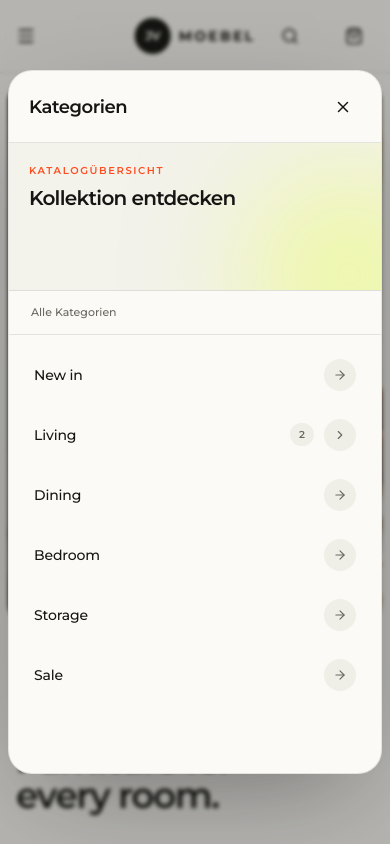
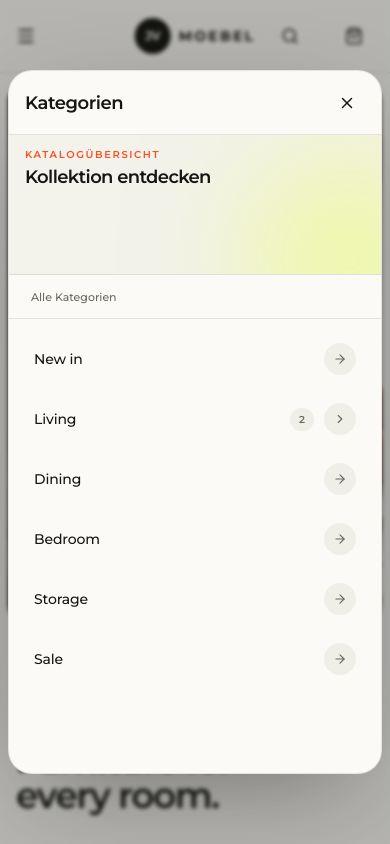
Before and after one commit to AutomatonSoft/jvmoebel-shopware-front, a Next.js app: page / in a window 390 px wide. Both pictures are taken after a click on the button "Kategorien öffnen". Shown: the top 844 px of the page. Built offline with nearby package versions, Linux system fonts and the light colour scheme.

Commit message:
fix(header): compact mobile category modal header

```diff
--- a/src/features/storefront-shell/components/category-menu.tsx
+++ b/src/features/storefront-shell/components/category-menu.tsx
@@ -132,7 +132,7 @@ export function CategoryMenu({ navigation }: CategoryMenuProps) {
         <Dialog.Backdrop className="fixed inset-0 z-60 min-h-dvh bg-foreground/30 backdrop-blur-[2px] transition-opacity duration-200 data-ending-style:opacity-0 data-starting-style:opacity-0 supports-[-webkit-touch-callout:none]:absolute" />
         <Dialog.Viewport className="fixed inset-0 z-70 flex min-h-dvh items-center justify-center overflow-y-auto p-2 sm:p-6">
           <Dialog.Popup className="relative flex h-[min(44rem,calc(100dvh-1rem))] w-full max-w-4xl flex-col overflow-hidden rounded-[1.5rem] border border-foreground/10 bg-background shadow-[0_32px_100px_-32px_rgba(21,21,19,0.45)] transition-[transform,opacity] duration-200 ease-out data-ending-style:translate-y-2 data-ending-style:scale-[.99] data-ending-style:opacity-0 data-starting-style:translate-y-2 data-starting-style:scale-[.99] data-starting-style:opacity-0 sm:h-[min(42rem,calc(100dvh-3rem))] sm:rounded-[1.75rem]">
-            <div className="flex min-h-18 shrink-0 items-center justify-between gap-4 border-b border-foreground/10 px-5 py-3 sm:px-6">
+            <div className="flex min-h-16 shrink-0 items-center justify-between gap-4 border-b border-foreground/10 px-4 py-2 sm:min-h-18 sm:px-6 sm:py-3">
               <div className="min-w-0">
                 <Dialog.Title className="text-lg font-semibold tracking-[-0.025em]">
                   Kategorien
@@ -163,7 +163,7 @@ export function CategoryMenu({ navigation }: CategoryMenuProps) {
             </div>
 
             <div className="grid min-h-0 flex-1 lg:grid-cols-[15rem_minmax(0,1fr)]">
-              <aside className="relative shrink-0 overflow-hidden border-b border-border bg-secondary/70 px-5 py-5 text-foreground lg:border-r lg:border-b-0 lg:px-6 lg:py-7">
+              <aside className="relative shrink-0 overflow-hidden border-b border-border bg-secondary/70 px-4 py-3 text-foreground sm:px-5 sm:py-5 lg:border-r lg:border-b-0 lg:px-6 lg:py-7">
                 <div
                   aria-hidden="true"
                   className="pointer-events-none absolute -right-16 -bottom-20 size-48 rounded-full bg-accent/55 blur-3xl"
@@ -172,7 +172,7 @@ export function CategoryMenu({ navigation }: CategoryMenuProps) {
                 <div className="relative">
                   {currentCategory && (
                     <button
-                      className="-ml-2 mb-6 inline-flex h-8 items-center gap-1.5 rounded-full px-2 text-xs font-medium text-muted-foreground transition-colors hover:bg-background/80 hover:text-foreground focus-visible:ring-2 focus-visible:ring-primary"
+                      className="-ml-2 mb-3 inline-flex h-7 items-center gap-1.5 rounded-full px-2 text-xs font-medium text-muted-foreground transition-colors hover:bg-background/80 hover:text-foreground focus-visible:ring-2 focus-visible:ring-primary sm:mb-6 sm:h-8"
                       onClick={goBack}
                       type="button"
                     >
@@ -181,23 +181,23 @@ export function CategoryMenu({ navigation }: CategoryMenuProps) {
                     </button>
                   )}
 
-                  <p className="mb-2 text-[0.625rem] font-semibold tracking-[0.16em] text-primary uppercase">
+                  <p className="mb-1 text-[0.625rem] font-semibold tracking-[0.16em] text-primary uppercase sm:mb-2">
                     {currentCategory
                       ? "Aktuelle Kategorie"
                       : "Katalogübersicht"}
                   </p>
-                  <h2 className="text-xl leading-tight font-semibold tracking-[-0.035em] text-balance sm:text-2xl">
+                  <h2 className="text-lg leading-tight font-semibold tracking-[-0.035em] text-balance sm:text-2xl">
                     {currentCategory?.label ?? "Kollektion entdecken"}
                   </h2>
                   {currentCategory && (
-                    <p className="mt-3 max-w-xs text-xs leading-5 text-muted-foreground sm:text-sm sm:leading-6">
+                    <p className="mt-1.5 max-w-xs text-xs leading-5 text-muted-foreground sm:mt-3 sm:text-sm sm:leading-6">
                       {getChildrenLabel(currentItems.length)}
                     </p>
                   )}
 
                   {currentCategory && (
                     <Dialog.Close
-                      className="group/view mt-6 inline-flex min-h-10 items-center gap-2 rounded-full bg-primary px-4 py-2 text-xs font-semibold text-primary-foreground transition-[background,color,transform] hover:bg-destructive focus-visible:ring-2 focus-visible:ring-primary focus-visible:ring-offset-2 focus-visible:ring-offset-secondary motion-safe:active:scale-[.98]"
+                      className="group/view mt-3 inline-flex min-h-9 items-center gap-2 rounded-full bg-primary px-3.5 py-1.5 text-xs font-semibold text-primary-foreground transition-[background,color,transform] hover:bg-destructive focus-visible:ring-2 focus-visible:ring-primary focus-visible:ring-offset-2 focus-visible:ring-offset-secondary motion-safe:active:scale-[.98] sm:mt-6 sm:min-h-10 sm:px-4 sm:py-2"
                       nativeButton={false}
                       render={<a href={currentCategory.href} />}
                     >
```
